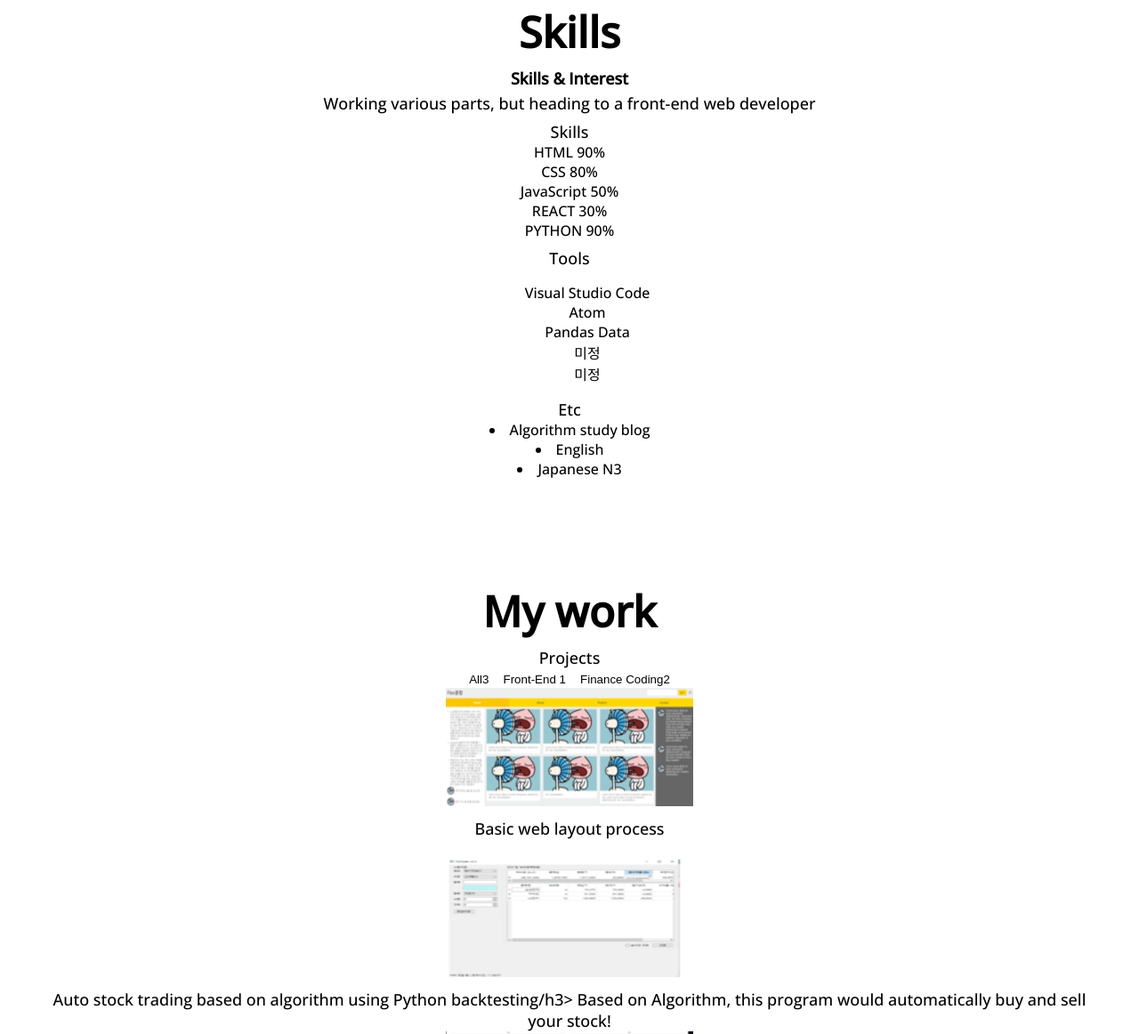
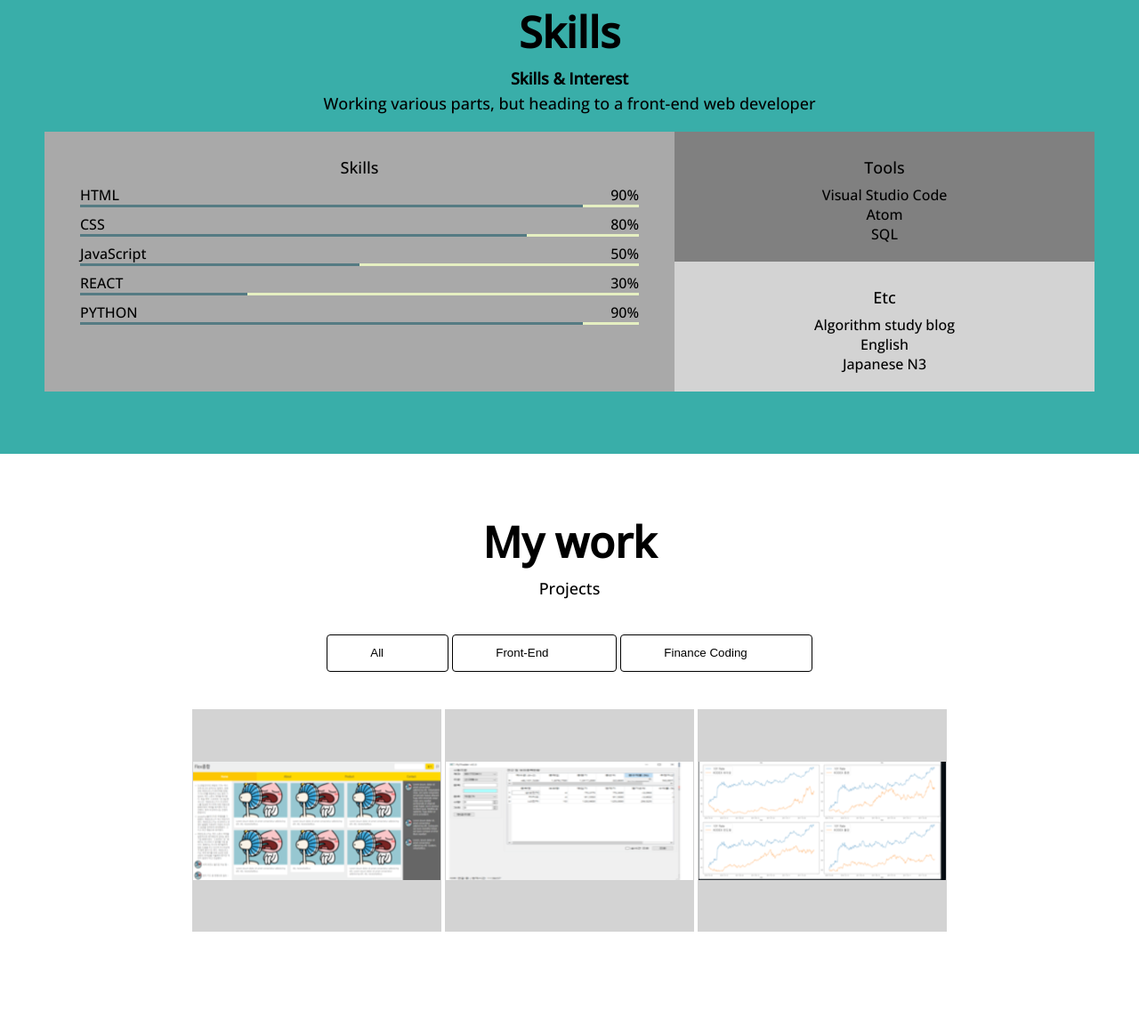
Before and after one commit to JeongYujae/My-portfolio-website, a plain HTML site: page index.html in a window 1280 px wide. Shown: the part 1392-2554 px from the top of the page at 89% size. Drawn offline with nearby package versions, Linux system fonts and the light colour scheme.

Commit message:
skills, project css added

```diff
--- a/index.html
+++ b/index.html
@@ -36,7 +36,7 @@
     <section id="home">
         <img src="/images/img/profile.jpg" alt="JYJ'S profile" class="home__avatar">
         <h1 class="home__title">Hello, I'm YUJAE JEONG</h1>
-        <h2 class="home__description">Student studying web, 아직 지정 안됨</h2>
+        <h2 class="home__description">Studying~~</h2>
         <button class="home__contact">Contact Me!</button>
     </section>
 
@@ -103,12 +103,13 @@
     </section>
 
     <section id="skills">
+        <div class="section__container">
             <h1>Skills</h1>
             <h2>Skills & Interest</h2>
             <p>Working various parts, but heading to a front-end web developer</p>
 
             <div class="skillset">
-            <div class="skillset__left"></div>
+                <div class="skillset__left">
                     <h3 class="skillset__title">Skills</h3>
                     <div class="skill">
                         <div class="skill__description">
@@ -116,7 +117,7 @@
                             <span>90%</span>
                         </div>
                         <div class="skill__bar">
-                        <div class="skill__value"></div>
+                            <div class="skill__value" style="width:90%"></div>
                         </div>
                     </div>
 
@@ -126,7 +127,7 @@
                             <span>80%</span>
                         </div>
                         <div class="skill__bar">
-                        <div class="skill__value"></div>
+                            <div class="skill__value" style="width:80%"></div>
                         </div>
                     </div>
 
@@ -136,7 +137,7 @@
                             <span>50%</span>
                         </div>
                         <div class="skill__bar">
-                        <div class="skill__value"></div>
+                            <div class="skill__value" style="width:50%"></div>
                         </div>
                     </div>
 
@@ -146,7 +147,7 @@
                             <span>30%</span>
                         </div>
                         <div class="skill__bar">
-                        <div class="skill__value"></div>
+                            <div class="skill__value" style="width:30%"></div>
                         </div>
                     </div>
 
@@ -156,32 +157,41 @@
                             <span>90%</span>
                         </div>
                         <div class="skill__bar">
-                        <div class="skill__value"></div>
+                            <div class="skill__value" style="width:90%"></div>
                         </div>
                     </div>
 
+                </div>
+                <div class="skillset__right">
 
-            <div class="skillset__right"></div>
                     <div class="tools">
                         <h3 class="skillset__title">Tools</h3>
+                        <div class="tools_list">
+                            <span>Visual Studio Code</span><br>
+                            <span>Atom</span><br>
+                            <span>SQL</span><br>
+                        </div>
+                    </div>
+
+                    <!-- <div class="etc">
+                        <h3 class="skillset__title">Etc</h3>
                         <ul class="tools_list">
-                        <li><span>Visual Studio Code</span></li>
-                        <li><span>Atom</span></li>
-                        <li><span>Pandas Data</span></li>
-                        <li><span>미정</span></li>
-                        <li><span>미정</span></li>
-                    </ul>
-                </div>
-                <div class="etc">
-                    <h3 class="skillset__title">Etc</h3>
                             <li><span>Algorithm study blog</span></li>
                             <li><span>English</span></li>
                             <li><span>Japanese N3</span></li>
-
+                        </ul>
+                    </div> -->
+                    <div class="etc">
+                        <h3 class="skillset__title">Etc</h3>
+                        <div class="tools_list">
+                            <span>Algorithm study blog</span><br>
+                            <span>English</span><br>
+                            <span>Japanese N3</span><br>
                         </div>
-
                     </div>
-
+                </div>
+            </div>
+        </div>
     </section>
 
     <section id="work">
@@ -189,8 +199,8 @@
         <h3>Projects</h3>
         <div class="work_categories">
             <button class="category__btn">All<span class="category__count">3</span></button>
-            <button class="catrgoty__btn">Front-End <span class="category__count">1</span></button>
-            <button class="catrgoty__btn">Finance Coding<span class="category__count">2</span></button>
+            <button class="category__btn">Front-End <span class="category__count">1</span></button>
+            <button class="category__btn">Finance Coding<span class="category__count">2</span></button>
         </div>
 
         <div class="work__projects">
@@ -205,7 +215,7 @@
             <a href="https://github.com/JeongYujae/Pytrader" class="project" target="_blank">
                 <img src="/images/projects/Pyqt.png" alt="Main page design Front end" class="project__img">
                 <div class="project__description">
-                    <h3>Auto stock trading based on algorithm using Python backtesting/h3>
+                    <h3>Algorithm based Auto stock trading</h3>
                     <span>Based on Algorithm, this program would automatically buy and sell your stock!</span>
                 </div>
             </a>
--- a/style.css
+++ b/style.css
@@ -13,6 +13,8 @@
     --weight-regular: 400;
 
     --size-border-radius:4px;
+
+    --animation-duration: 300ms;
 }
 
 /* Universal tags */
@@ -62,6 +64,11 @@ a{
 
 ul{
     list-style: none;
+}
+
+li{
+    list-style: none;
+
 }
 
 button{
@@ -138,10 +145,12 @@ button{
 section{
     text-align: center;
     padding: 50px;
-    max-width: 100%;
     margin:auto;
 }
 
+#about{
+    max-width: 1200px;
+}
 .about__majors{
     display: flex;
     justify-content: space-between;
@@ -188,3 +197,161 @@ section{
 .history__period{
     font-size: var(--font-micro);
 }
+
+.skill{
+    margin-bottom: 8px;
+}
+#skills{
+    background-color: #39AEA9;
+}
+
+#section__container{
+    max-width: 1200px;
+    margin: auto;
+}
+
+.skillset{
+    display: flex;
+    background-color: lightgrey;
+    margin: 20px 0;
+
+}
+
+.skillset__left{
+    flex-basis: 60%;
+    background-color: darkgray;
+    padding: 20px 40px;
+}
+
+.skillset__right{
+    flex-basis: 40%;
+    justify-content: center ;
+}
+
+.tools{
+    background-color: gray;
+    justify-content: center;
+}
+
+.skill__description{
+    display: flex;
+    justify-content: space-between;
+}
+
+.skill__bar{
+    width: 100%;
+    height: 3px;
+    background-color:#E5EFC1;
+}
+
+.skill__value{
+    height: 3px;
+    /* 여기서 지정하면 각각의 퍼센트를 반영할 수 없기 때문에 html 코드에서 직접 작성해줄 것 */
+    background-color:#557B83;
+}
+
+.tools, .etc{
+    padding: 20px;
+}
+
+.skillset__title{
+    margin-bottom: 8px;
+}
+
+.category__btn{
+    border: 1px solid black;
+    border-radius: var(--size-border-radius);
+    padding: 8px 48px;
+}
+
+.work_categories{
+    margin: 40px;
+}
+
+.catrogry__btn.active,
+.category__btn:hover{
+    background-color: #557B83;
+    color: white;
+}
+.catrogry__btn.active .category__count,
+.category__btn:hover .category__count{
+    opacity: 1;
+    top:0
+}
+/* display: inline-block 이유
+  -> span은 컨텐츠를 꽉 채우는 속성
+  동그라미 중앙으로 숫자 이동 시키려면
+  -> line-height를 높이와 맞춰주면 됨
+  */
+.category__count{
+    border-radius: 50%;
+    background-color:darkorange;
+    width:24px;
+    height: 24px;
+    display: inline-block;
+    line-height: 24px;
+    position: relative;
+    top: -20px;
+    left: 4px;
+    opacity: 0;
+    transition: all;
+    transition: all var(--animation-duration) ease-in;
+}
+
+.work__projects{
+    display: flex;
+    flex-wrap: wrap;
+    justify-content: center;
+}
+
+.project{
+    position: relative;
+    display: flex;
+    justify-content: center;
+    align-items: center;
+    width: 280px;
+    height: 250px;
+    margin: 2px;
+    background-color: lightgray
+}
+
+.project__img{
+    max-width: 100%;
+    max-height: 100%;
+}
+
+.project__description{
+    position: absolute;
+    width: 100%;
+    height: 100%;
+    top: 0;
+    left: 0;
+    display: flex;
+    flex-direction: column;
+    justify-content: center;
+    opacity: 0;
+    background-color: black;
+    transform: translateY(10px);
+    transition: all var(--animation-duration) ease-in;
+}
+
+.project:hover .project__description{
+    opacity: 0.8;
+    transform: translateY(0px)
+}
+
+.project__description h3:after{
+    content: '';
+    width: 25px;
+    height: 2px;
+    display: block;
+    position: relative;
+    left: 50%;
+    margin-left: -12px;
+    margin-top: 8px;
+    background-color: black ;
+}
+
+/* project를 relative으로 지정해야
+.project__description이 aboluste로 지정했을 떄
+project를 기준으로 위치를 지정함 */
```
Lines whose indentation alone changed are shown as unchanged.
